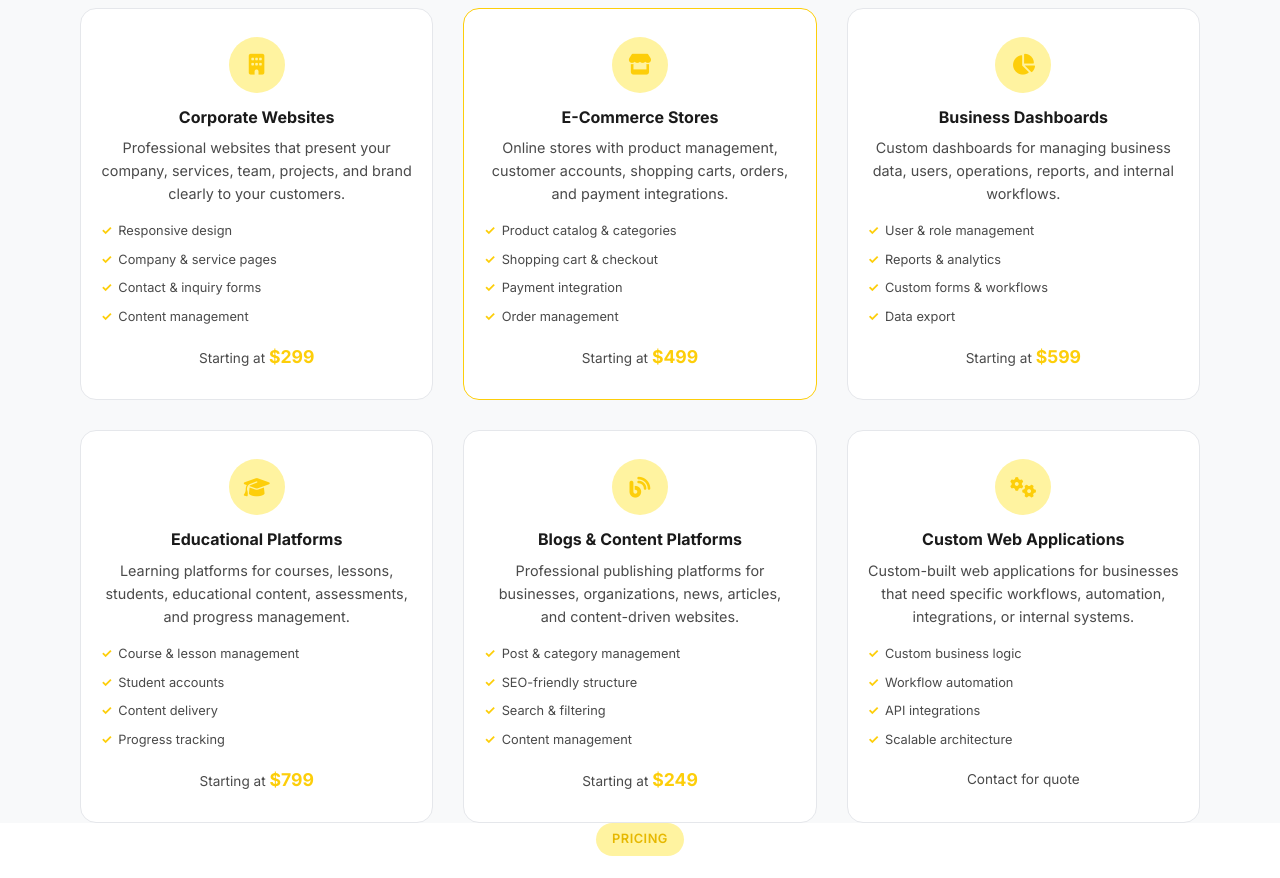
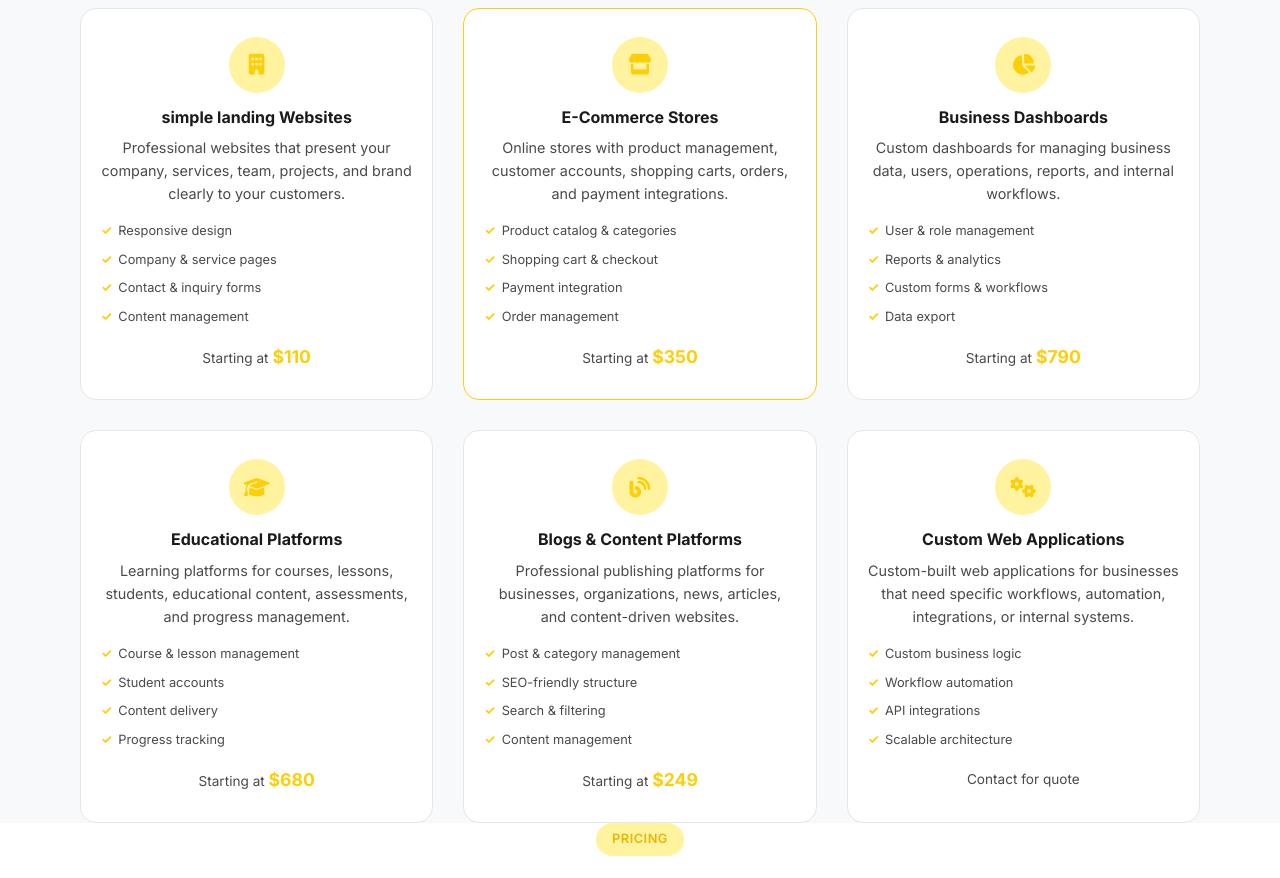
Before and after one commit to codella8/azinapp, a Django app: page /website/ in a window 1280 px wide. Shown: the part 1050-1928 px from the top of the page. Run offline with Django 5.2, Linux system fonts and the light colour scheme; data comes from the database, SQL or seed files in the repository.

Commit message:
last update2

```diff
--- a/azinapp/templates/website.html
+++ b/azinapp/templates/website.html
@@ -308,7 +308,7 @@ Custom web development by AZIN GROUP — corporate websites, e-commerce, dashboa
                 </div>
 
                 <h4>
-                    {% trans "Corporate Websites" %}
+                    {% trans "simple landing Websites" %}
                 </h4>
 
                 <p>
@@ -331,7 +331,7 @@ Custom web development by AZIN GROUP — corporate websites, e-commerce, dashboa
 
                     {% trans "Starting at" %}
 
-                    <strong>$299</strong>
+                    <strong>$110</strong>
 
                 </span>
 
@@ -371,7 +371,7 @@ Custom web development by AZIN GROUP — corporate websites, e-commerce, dashboa
 
                     {% trans "Starting at" %}
 
-                    <strong>$499</strong>
+                    <strong>$350</strong>
 
                 </span>
 
@@ -411,7 +411,7 @@ Custom web development by AZIN GROUP — corporate websites, e-commerce, dashboa
 
                     {% trans "Starting at" %}
 
-                    <strong>$599</strong>
+                    <strong>$790</strong>
 
                 </span>
 
@@ -451,7 +451,7 @@ Custom web development by AZIN GROUP — corporate websites, e-commerce, dashboa
 
                     {% trans "Starting at" %}
 
-                    <strong>$799</strong>
+                    <strong>$680</strong>
 
                 </span>
 
```
